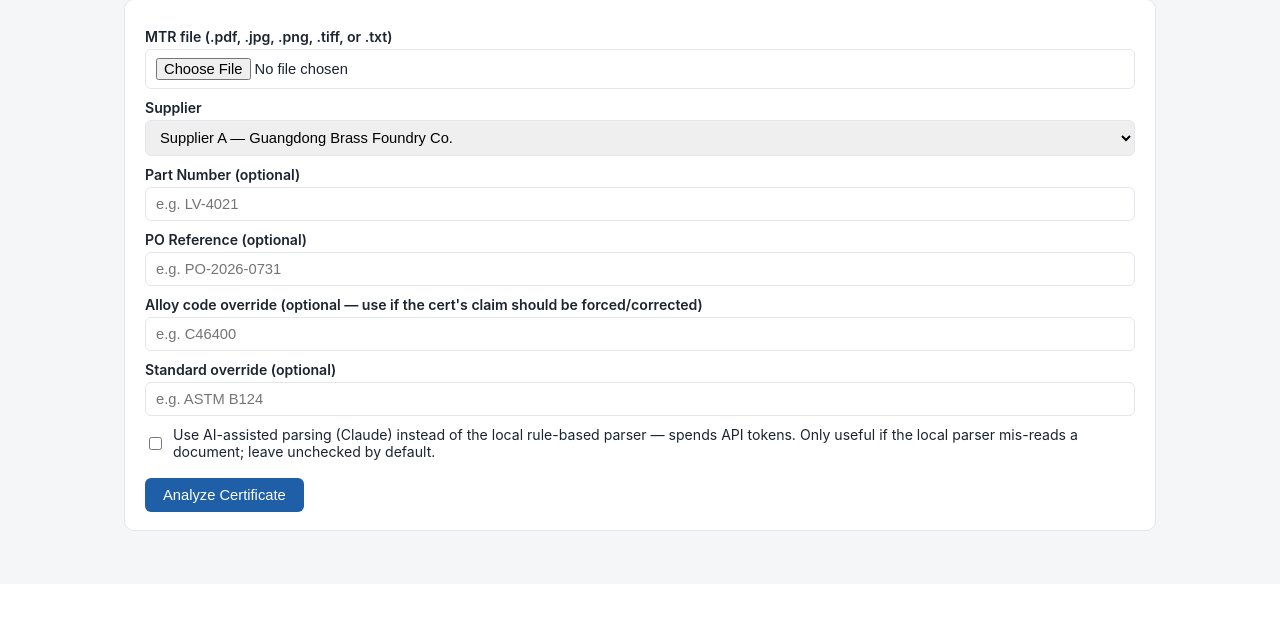
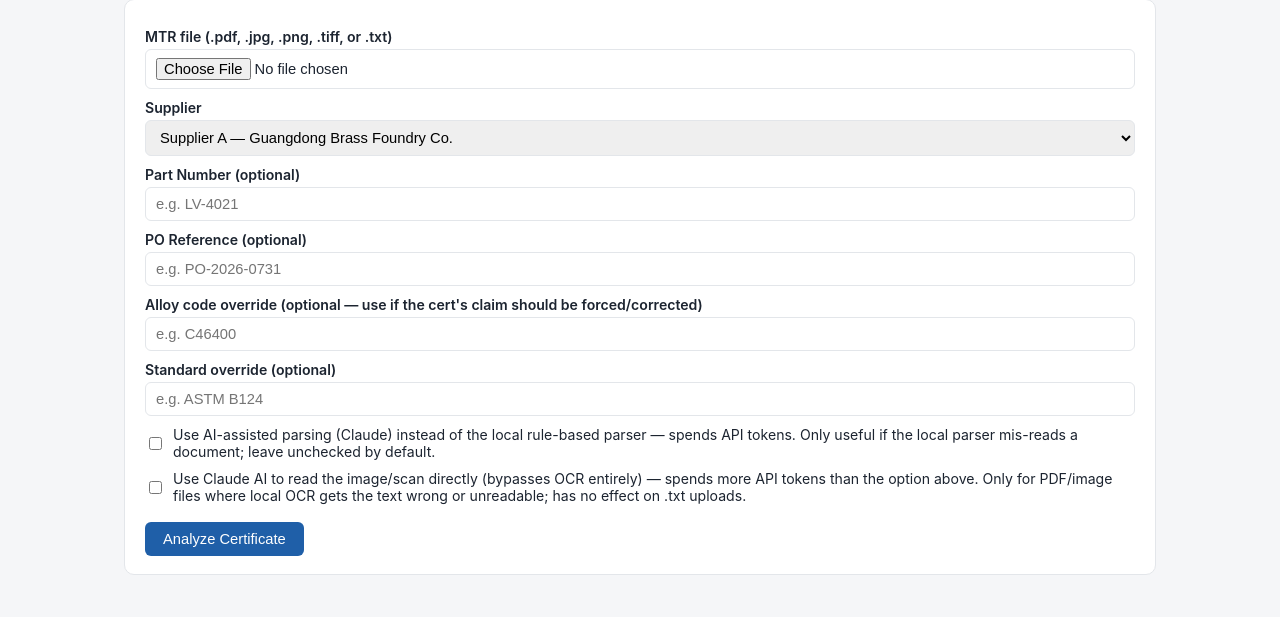
Before and after one commit to ANTONIOLIU20250416/__test__, a FastAPI app: page /upload in a window 1280 px wide. Shown: the part 216-833 px from the top of the page. Before the commit the page ends 747 px from the top, so only its background shows below. Run offline with FastAPI, Linux system fonts and the light colour scheme.

Commit message:
Add manual value correction and Claude vision extraction
Two new ways to recover when OCR gets a scanned/photographed cert
wrong:

1. Every certificate now has an "Edit values" page
   (/certificates/{id}/edit) to manually type in or correct heat
   number, alloy/standard, and the chemistry/mechanical values (12
   element rows, same pattern as the spec form). Saving re-runs the
   compliance check immediately and records a new ComplianceResult -
   free, no AI involved, extraction_method becomes "manual".

2. An opt-in "Use Claude AI to read the image/scan directly" checkbox
   on upload bypasses local OCR entirely and sends the page image(s)
   straight to Claude's vision (extract_mtr_data_from_images in
   extraction.py, file_to_images in ocr.py), for scans where
   Tesseract's OCR text came out unusable. This costs more tokens than
   the existing text-based AI option, so it stays opt-in and separate
   from it; if vision fails or isn't requested, upload falls back to
   the existing OCR+parse pipeline unchanged.

Verified end-to-end: uploaded the known-FAIL sample cert, corrected
its values via the new edit page, confirmed the verdict flips to PASS
and "Parsing" shows "manually entered/corrected"; confirmed the
use_vision checkbox falls back gracefully to the text pipeline when no
API key is configured (this sandbox has none).

Co-Authored-By: Claude Sonnet 5 <noreply@anthropic.com>
Claude-Session: https://claude.ai/code/session_01BpBamGhU1igWbKajkTCuEj

```diff
--- a/mtr_compliance_platform/app/extraction.py
+++ b/mtr_compliance_platform/app/extraction.py
@@ -6,13 +6,15 @@ Two extraction paths:
   2. Heuristic regex fallback — used when no API key is configured, so the
      platform is still usable end-to-end for a demo/offline environment.
 """
+import base64
 import io
-import json
 import os
 import re
 from typing import Optional
 
 from pypdf import PdfReader
+
+MAX_VISION_PAGES = 5  # cap per-request image count to bound cost on multi-page scans
 
 MODEL = os.environ.get("ANTHROPIC_MODEL", "claude-sonnet-5")
 
@@ -100,6 +102,45 @@ def _extract_with_ai(text: str) -> dict:
     raise RuntimeError("Model did not return structured tool output")
 
 
+def extract_mtr_data_from_images(images: list) -> dict:
+    """Sends page image(s) straight to Claude's vision — for scans/photos where
+    local OCR text came out wrong or unusable. Requires ANTHROPIC_API_KEY and
+    is opt-in only: this spends more tokens than the text-based AI path since
+    images cost more than the text OCR would have produced."""
+    import anthropic
+
+    client = anthropic.Anthropic()
+    content = []
+    for image in images[:MAX_VISION_PAGES]:
+        buf = io.BytesIO()
+        image.convert("RGB").save(buf, format="PNG")
+        content.append({
+            "type": "image",
+            "source": {"type": "base64", "media_type": "image/png", "data": base64.b64encode(buf.getvalue()).decode()},
+        })
+    content.append({
+        "type": "text",
+        "text": (
+            "Extract structured data from this Material Test Report / mill "
+            "certificate image for a copper alloy or cast/ductile iron plumbing "
+            "component. Chemistry values are weight percent. Convert any "
+            "imperial mechanical units (ksi) to MPa. Only include elements and "
+            "properties actually visible in the document."
+        ),
+    })
+    message = client.messages.create(
+        model=MODEL,
+        max_tokens=1024,
+        tools=[EXTRACTION_TOOL],
+        tool_choice={"type": "tool", "name": "record_mtr_data"},
+        messages=[{"role": "user", "content": content}],
+    )
+    for block in message.content:
+        if block.type == "tool_use" and block.name == "record_mtr_data":
+            return block.input
+    raise RuntimeError("Model did not return structured tool output")
+
+
 def _extract_heuristic(text: str) -> dict:
     chemistry: dict[str, float] = {}
     for el in ELEMENT_SYMBOLS:
--- a/mtr_compliance_platform/app/main.py
+++ b/mtr_compliance_platform/app/main.py
@@ -1,5 +1,6 @@
 import csv
 import io
+import os
 from datetime import date, datetime
 from pathlib import Path
 from typing import Optional
@@ -13,9 +14,9 @@ from sqlmodel import Session, select
 from .audit import env_cert_status, log_action
 from .compliance import evaluate_compliance, find_matching_spec
 from .database import engine, get_session, init_db
-from .extraction import extract_mtr_data
+from .extraction import extract_mtr_data, extract_mtr_data_from_images
 from .models import Certificate, ComplianceResult, EnvCertificate, MaterialSpec, Supplier, Verdict
-from .ocr import get_document_text
+from .ocr import file_to_images, get_document_text
 from .seed_data import seed_if_empty
 
 BASE_DIR = Path(__file__).resolve().parent
@@ -93,19 +94,33 @@ def upload_submit(
     alloy_override: str = Form(""),
     standard_override: str = Form(""),
     use_ai: bool = Form(False),
+    use_vision: bool = Form(False),
     session: Session = Depends(get_session),
 ):
     raw = file.file.read()
     text, text_source = get_document_text(file.filename, raw)
 
-    if not text.strip():
-        suppliers = session.exec(select(Supplier)).all()
-        return templates.TemplateResponse(request, "upload.html", {
-            "suppliers": suppliers,
-            "error": "No text could be read from this file, even after local OCR — it may be blank, corrupted, or too low-resolution to recognize.",
-        })
+    extracted, method, vision_error = None, None, None
+    if use_vision and os.environ.get("ANTHROPIC_API_KEY"):
+        images = file_to_images(file.filename, raw)
+        if images:
+            try:
+                extracted, method = extract_mtr_data_from_images(images), "ai_vision"
+            except Exception as exc:  # network/SDK issues fall back to the text-based path
+                vision_error = str(exc)
 
-    extracted, method = extract_mtr_data(text, allow_ai=use_ai)
+    if extracted is None:
+        if not text.strip():
+            suppliers = session.exec(select(Supplier)).all()
+            detail = f" (AI vision also failed: {vision_error})" if vision_error else ", even after local OCR"
+            return templates.TemplateResponse(request, "upload.html", {
+                "suppliers": suppliers,
+                "error": f"No text could be read from this file{detail} — it may be blank, corrupted, or too low-resolution to recognize.",
+            })
+        extracted, method = extract_mtr_data(text, allow_ai=use_ai)
+        if vision_error:
+            extracted["_vision_error"] = vision_error
+
     alloy_code = alloy_override.strip() or extracted.get("alloy_code")
     standard = standard_override.strip() or extracted.get("standard")
 
@@ -126,7 +141,8 @@ def upload_submit(
     session.commit()
     session.refresh(cert)
     log_action(session, "Certificate", cert.id, "uploaded", {
-        "text_source": text_source, "extraction_method": method, "ai_requested": use_ai, "file_name": file.filename,
+        "text_source": text_source, "extraction_method": method,
+        "ai_requested": use_ai, "vision_requested": use_vision, "file_name": file.filename,
     })
 
     spec = find_matching_spec(session, alloy_code, standard)
@@ -169,6 +185,108 @@ def certificate_detail(cert_id: int, request: Request, session: Session = Depend
     return templates.TemplateResponse(request, "certificate_detail.html", {
         "cert": cert, "result": result, "spec": spec, "supplier": supplier,
     })
+
+
+CERT_MECHANICAL_FIELDS = [
+    ("tensile_strength_mpa", "tensile_value"),
+    ("yield_strength_mpa", "yield_value"),
+    ("elongation_pct", "elongation_value"),
+    ("hardness_hb", "hardness_value"),
+]
+
+
+def _cert_form_rows(cert: Optional[Certificate] = None) -> list:
+    rows = []
+    items = list((cert.extracted_data.get("chemistry") or {}).items()) if cert else []
+    for i in range(12):
+        if i < len(items):
+            name, value = items[i]
+            rows.append({"name": name, "value": value})
+        else:
+            rows.append({"name": "", "value": ""})
+    return rows
+
+
+def _cert_mechanical_values(cert: Optional[Certificate] = None) -> dict:
+    values = {k: "" for _, k in CERT_MECHANICAL_FIELDS}
+    if cert:
+        m = cert.extracted_data.get("mechanical") or {}
+        for key, form_key in CERT_MECHANICAL_FIELDS:
+            if key in m:
+                values[form_key] = m[key]
+    return values
+
+
+def _parse_cert_edit_form(form) -> dict:
+    chemistry = {}
+    for i in range(1, 13):
+        name = (form.get(f"el{i}_name") or "").strip()
+        value = form.get(f"el{i}_value")
+        if name and value:
+            chemistry[name] = float(value)
+
+    mechanical = {}
+    for key, form_key in CERT_MECHANICAL_FIELDS:
+        value = form.get(form_key)
+        if value:
+            mechanical[key] = float(value)
+
+    return dict(
+        heat_number=(form.get("heat_number") or "").strip() or None,
+        alloy_code=(form.get("alloy_code") or "").strip().upper() or None,
+        standard=(form.get("standard") or "").strip() or None,
+        part_number=(form.get("part_number") or "").strip() or None,
+        chemistry=chemistry,
+        mechanical=mechanical,
+    )
+
+
+@app.get("/certificates/{cert_id}/edit", response_class=HTMLResponse)
+def certificate_edit_form(cert_id: int, request: Request, session: Session = Depends(get_session)):
+    cert = session.get(Certificate, cert_id)
+    return templates.TemplateResponse(request, "certificate_edit.html", {
+        "cert": cert,
+        "el_rows": _cert_form_rows(cert),
+        "mech": _cert_mechanical_values(cert),
+    })
+
+
+@app.post("/certificates/{cert_id}/edit")
+async def certificate_edit_submit(cert_id: int, request: Request, session: Session = Depends(get_session)):
+    cert = session.get(Certificate, cert_id)
+    form = await request.form()
+    fields = _parse_cert_edit_form(form)
+
+    cert.heat_number = fields["heat_number"]
+    cert.alloy_code_claimed = fields["alloy_code"]
+    cert.standard_claimed = fields["standard"]
+    cert.part_number = fields["part_number"]
+
+    extracted = dict(cert.extracted_data)
+    extracted["heat_number"] = fields["heat_number"]
+    extracted["alloy_code"] = fields["alloy_code"]
+    extracted["standard"] = fields["standard"]
+    extracted["part_number"] = fields["part_number"]
+    extracted["chemistry"] = fields["chemistry"]
+    extracted["mechanical"] = fields["mechanical"]
+    cert.extracted_data = extracted
+    cert.extraction_method = "manual"
+    session.add(cert)
+    session.commit()
+
+    spec = find_matching_spec(session, cert.alloy_code_claimed, cert.standard_claimed)
+    verdict, element_results = evaluate_compliance(extracted, spec)
+    result = ComplianceResult(
+        certificate_id=cert.id,
+        spec_id=spec.id if spec else None,
+        overall_verdict=verdict,
+        element_results=element_results,
+    )
+    session.add(result)
+    session.commit()
+    log_action(session, "Certificate", cert.id, "corrected", {"verdict": verdict})
+
+    return RedirectResponse(url=f"/certificates/{cert.id}", status_code=303)
 
 
 @app.get("/certificates/{cert_id}/export.csv")
--- a/mtr_compliance_platform/app/ocr.py
+++ b/mtr_compliance_platform/app/ocr.py
@@ -51,6 +51,17 @@ def ocr_pdf_bytes(data: bytes) -> str:
     return "\n\n".join(pytesseract.image_to_string(p, lang=OCR_LANGUAGES) for p in pages)
 
 
+def file_to_images(filename: str, data: bytes) -> List[Image.Image]:
+    """Renders a file to page images for Claude vision extraction. Returns
+    an empty list for file types with no visual page to send (e.g. .txt)."""
+    lower = filename.lower()
+    if is_image_file(lower):
+        return [Image.open(io.BytesIO(data))]
+    if lower.endswith(".pdf"):
+        return pdf_to_page_images(data)
+    return []
+
+
 def get_document_text(filename: str, data: bytes) -> tuple[str, str]:
     """Returns (text, text_source) where text_source is one of:
     'native_pdf' (text layer read directly, zero cost), 'ocr' (local
--- a/mtr_compliance_platform/app/templates/certificate_detail.html
+++ b/mtr_compliance_platform/app/templates/certificate_detail.html
@@ -8,7 +8,8 @@
   Part: {{ cert.part_number or "—" }} ·
   PO: {{ cert.po_reference or "—" }} ·
   Text source: <strong>{{ {"native_pdf": "native PDF text (free)", "ocr": "local OCR — Tesseract (free)", "plain_text": "plain text upload (free)"}.get(cert.text_source, cert.text_source) }}</strong> ·
-  Parsing: <strong>{{ "AI (Claude — used tokens)" if cert.extraction_method == "ai" else "local rules (free)" }}</strong>
+  Parsing: <strong>{{ {"ai": "AI text parsing (Claude — used tokens)", "ai_vision": "AI vision — read image directly (Claude — used more tokens)", "manual": "manually entered/corrected (free)", "heuristic": "local rules (free)"}.get(cert.extraction_method, cert.extraction_method) }}</strong>
+  · <a class="row-link" href="/certificates/{{ cert.id }}/edit">Edit values</a>
 </p>
 
 <div class="card">
--- a/mtr_compliance_platform/app/templates/upload.html
+++ b/mtr_compliance_platform/app/templates/upload.html
@@ -37,6 +37,13 @@
       Only useful if the local parser mis-reads a document; leave unchecked by default.
     </label>
 
+    <label style="display:flex;align-items:center;gap:8px;font-weight:400;">
+      <input type="checkbox" name="use_vision" value="true" style="width:auto;">
+      Use Claude AI to read the image/scan directly (bypasses OCR entirely) — spends more API tokens
+      than the option above. Only for PDF/image files where local OCR gets the text wrong or unreadable;
+      has no effect on .txt uploads.
+    </label>
+
     <button type="submit">Analyze Certificate</button>
   </form>
 </div>
```
Also changed, not shown: mtr_compliance_platform/app/templates/certificate_edit.html (added, +52 -0 lines), mtr_compliance_platform/使用說明.md (+6 -0 lines), mtr_compliance_platform/README.md.
